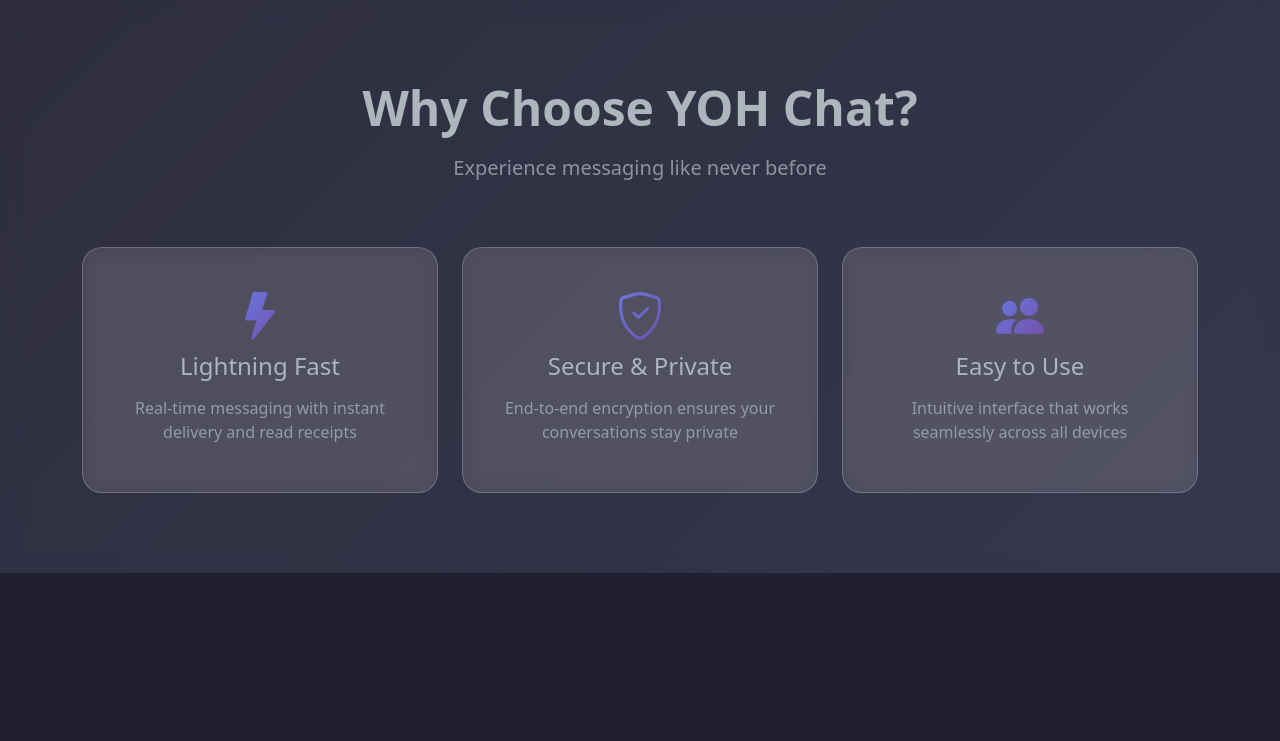
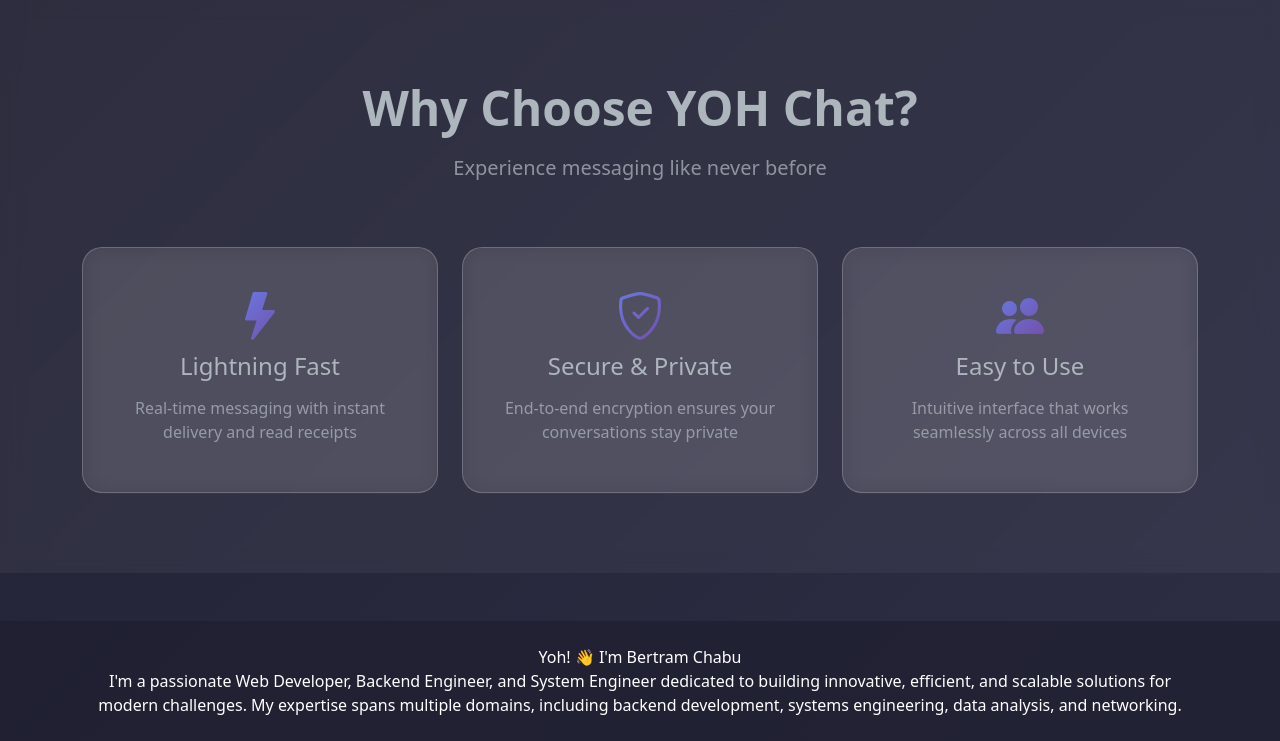
Before and after one commit to descendedgod/Yoh, a Django app: page / in a window 1280 px wide. Shown: the part 801-1542 px from the top of the page. Before the commit the page ends 1374 px from the top, so only its background shows below. Run offline with Django 5.2, Linux system fonts and the light colour scheme; some libraries are stand-ins or nearby versions.

Commit message:
committing to my commits

```diff
--- a/yoh/chat/templates/landing.html
+++ b/yoh/chat/templates/landing.html
@@ -599,5 +599,11 @@
             });
         });
     </script>
+    <footer class="text-center py-4 mt-5" style="background: rgba(30,30,47,0.7); color: #fff;">
+      <div class="container">
+        <p class="mb-0">Yoh! 👋 I'm Bertram Chabu<br>
+        I'm a passionate Web Developer, Backend Engineer, and System Engineer dedicated to building innovative, efficient, and scalable solutions for modern challenges. My expertise spans multiple domains, including backend development, systems engineering, data analysis, and networking.</p>
+      </div>
+    </footer>
 </body>
 </html>
```
Also changed, not shown: yoh/chat/templates/home.html (+18 -2 lines), yoh/chat/migrations/0002_blockeduser_chatgroup_groupmembership_and_more.py (added), yoh/db.sqlite3.
